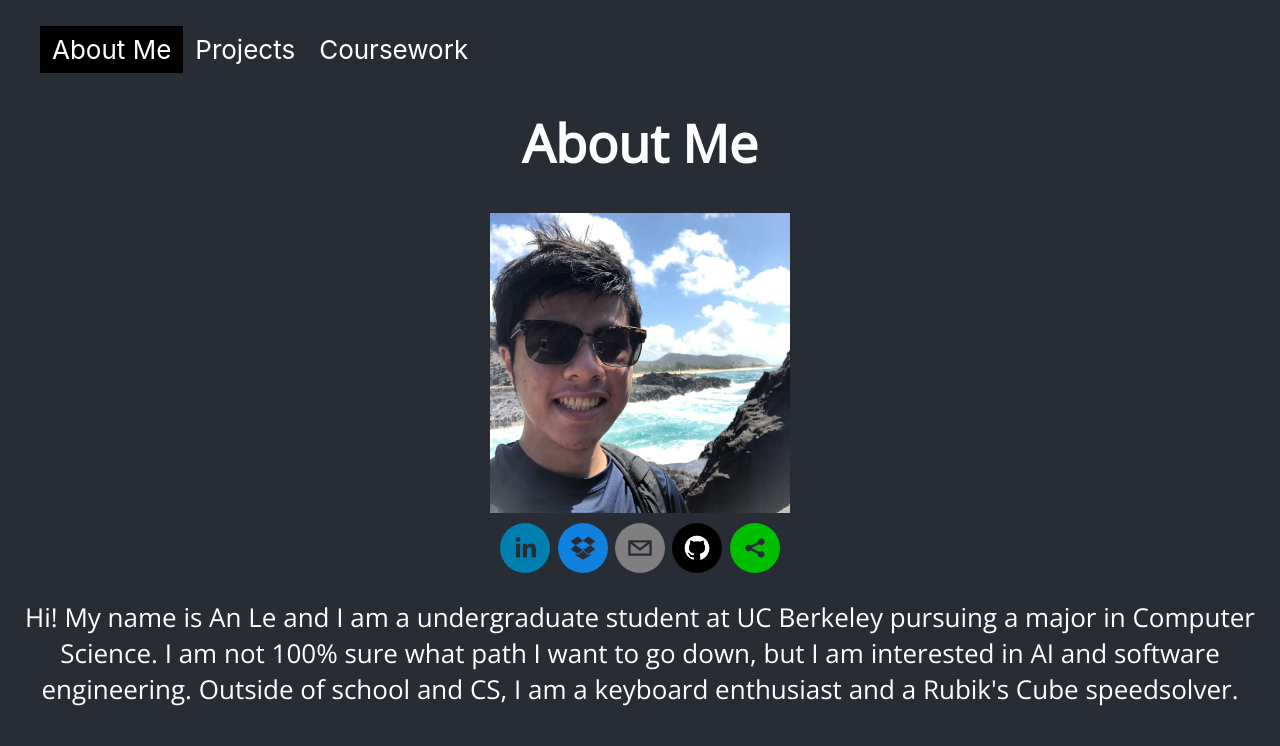
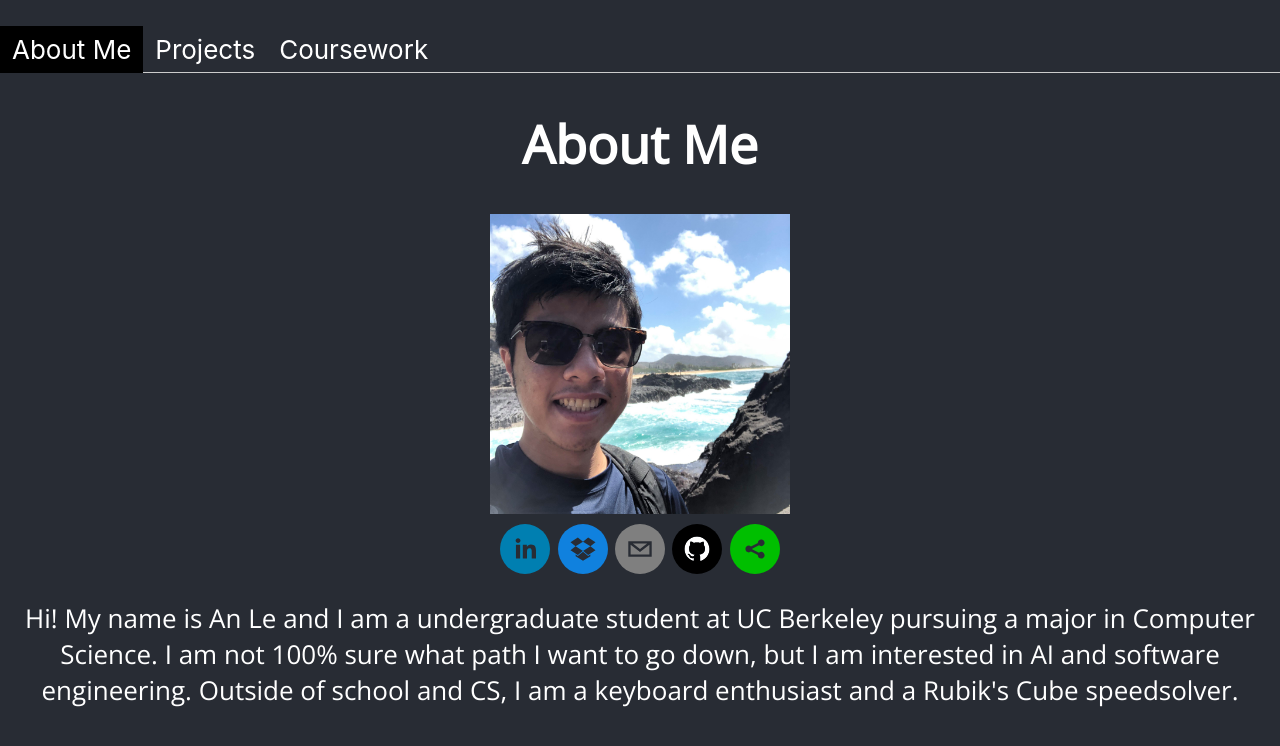
Before and after one commit to answer610/websitev2, a React (Create React App) app: page / in a window 1280 px wide. Shown: the top 746 px of the page. Built offline with nearby package versions, Linux system fonts and the light colour scheme.

Commit message:
Update app.css

```diff
--- a/src/App.css
+++ b/src/App.css
@@ -13,7 +13,7 @@
   color: #61dafb;
 }
 
-[label react-tabs-component/src/App.css] .tab-list {
+.tab-list {
   border-bottom: 1px solid #ccc;
   padding-left: 0;
 }
@@ -23,6 +23,7 @@
   list-style: none;
   margin-bottom: -1px;
   padding: 0.5rem 0.75rem;
+  cursor: pointer;
 }
 
 .tab-list-active {
--- a/src/App.js
+++ b/src/App.js
@@ -1,6 +1,6 @@
 
 import './App.css';
-import React, {Component} from 'react';
+import React from 'react';
 import Coursework from './components/coursework/coursework'
 import Projects from './components/projects/projects';
 import Tabs from "./components/Tabs";
@@ -8,7 +8,7 @@ import About from "./components/about/about";
 function App() {
   return (
     <div className="App-header">
-      <Tabs>
+      <Tabs className="tab-list">
         <div label="About Me">
           <About></About>
         </div>
--- a/src/components/Tabs.js
+++ b/src/components/Tabs.js
@@ -1,6 +1,6 @@
 import React, { Component } from 'react';
 import PropTypes from 'prop-types';
-import Tab from '../Tab';
+import Tab from './Tab';
 
 export default class Tabs extends Component {
     static propTypes = {
```
Also changed, not shown: src/components/Tab.js (renamed from src/Tab.js).
